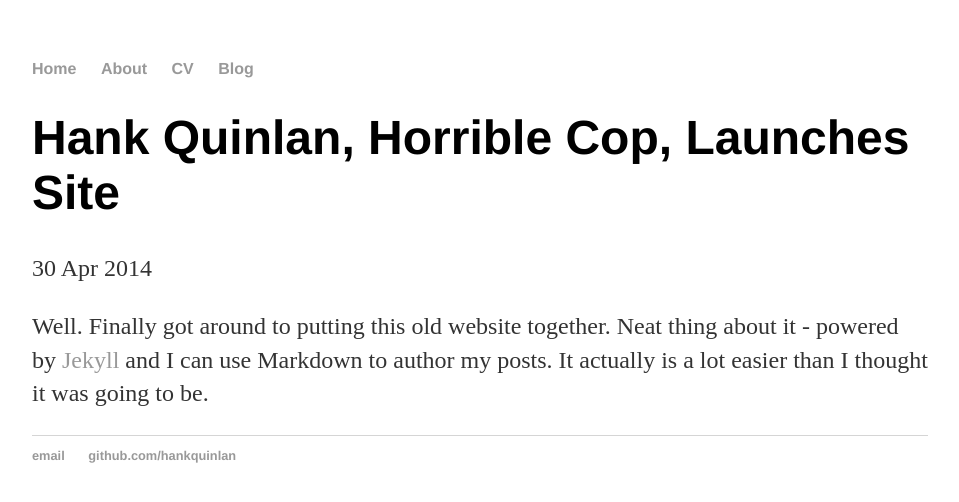
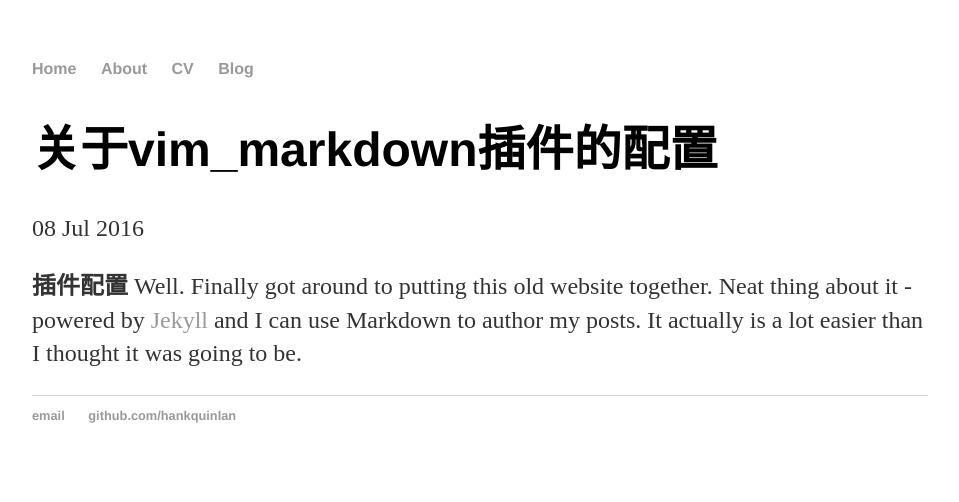
Before and after one commit to siegezhang/github.io, a Jekyll site: the page built from _posts/2016-07-08-miscellaneous_02.md, in a window 1280 px wide. Shown: the top 502 px of the page, without its empty margins (160-1119 px from the left). Built offline with Jekyll 4.4.1, drawn with Linux system fonts in a browser that asks for light colours.

Commit message:
更新文章

```diff
--- a/_posts/2014-04-30-hank-quinlan-site-launched.md
+++ b/_posts/2016-07-08-miscellaneous_02.md
@@ -1,7 +1,7 @@
 ---
 layout: post
-title: "Hank Quinlan, Horrible Cop, Launches Site"
-date: 2014-04-30
+title: "关于vim_markdown插件的配置"
+date: 2016-07-08
 ---
-
+**插件配置**
 Well. Finally got around to putting this old website together. Neat thing about it - powered by [Jekyll](http://jekyllrb.com) and I can use Markdown to author my posts. It actually is a lot easier than I thought it was going to be.
--- a/about/index.html
+++ b/about/index.html
@@ -1,12 +1,11 @@
 ---
 layout: default
-title: About Hank Quinlan
+title: About Me
 ---
 
 		<div class="about">
 			<h1>About</h1>
-			<p>You can optionally insert a brief bio here. You went to this school, you studied that, you now work in this field with research interests in that subject. At your previous position at this place, you worked on this or that. You can list some of your significant accomplishments, awards, or recognition here as well. You live in this city with these animals and people. In your free time you like X, Y, and Z.</p>
-
+			<p>这是我的个人博客</p>
 			<ul class="contacts">
 				<li><a href="#">@TwitterHandle</a></li>
 				<li><a href="#">Your Departmental Webpage</a></li>
--- a/blog/atom.xml
+++ b/blog/atom.xml
@@ -17,7 +17,7 @@ layout: feed
 	{% for post in site.posts %}
 		<entry>
 			<title>{{ post.title }}</title>
-			<link href="http://hankquinlan.github.io{{ post.url }}"/>
+			<link href="http://siegezhang.github.io{{ post.url }}"/>
 			<updated>{{ post.date | date_to_xmlschema }}</updated>
 			<id>http://hankquinlan.github.io/{{ post.id }}</id>
 			<content type="html">{{ post.content | xml_escape }}</content>
--- a/blog/index.html
+++ b/blog/index.html
@@ -1,11 +1,10 @@
 ---
 layout: default
-title: Hank Quinlan's Blog
+title: siegezhang's Blog
 ---
 	<h1>{{ page.title }}</h1>
 	<ul class="posts">
-
 	  {% for post in site.posts %}
-	    <li><span>{{ post.date | date_to_string }}</span> » <a href="{{ post.url }}" title="{{ post.title }}">{{ post.title }}</a></li>
+	    <li><span>{{ post.date | date_to_string }}</span>  <a href="{{ post.url }}" title="{{ post.title }}">{{ post.title }}</a></li>
 	  {% endfor %}
 	</ul>
--- a/index.html
+++ b/index.html
@@ -1,8 +1,8 @@
 ---
 layout: default
-title: Hank Quinlan, Horrible Cop
+title: siegezhang
 ---
 <div class="blurb">
-	<h1>Hi there, I'm Hank Quinlan!</h1>
+	<h1>Hi there, I'm siegezhang!</h1>
 	<p>I'm best known as the horrible cop from <em>A Touch of Evil</em> Don't trust me. <a href="/about">Read more about my life...</a></p>
 </div><!-- /.blurb -->
```
Also changed, not shown: _posts/2016-07-08-miscellaneous_01.md (added, +7 -0 lines).
